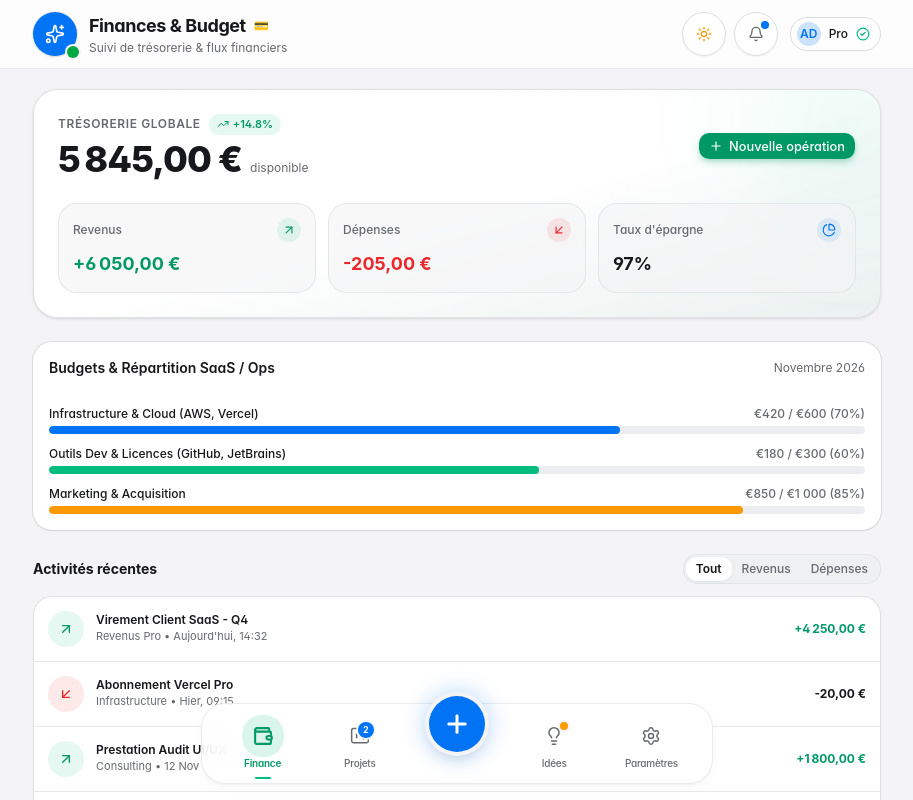
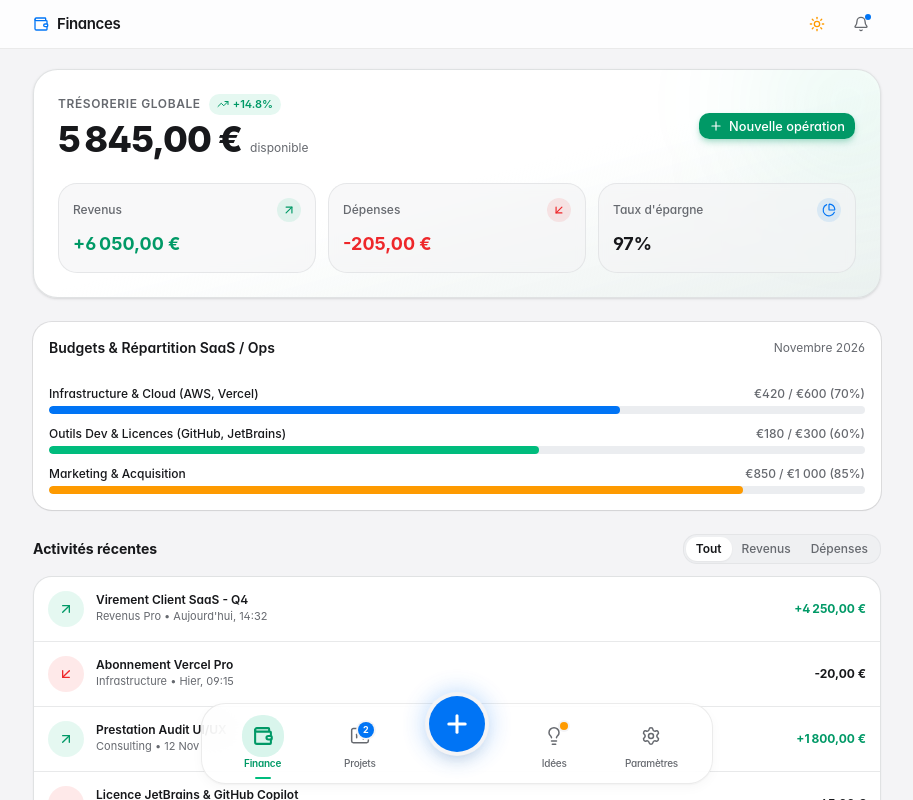
Before and after one commit to nosleepman1/productivity-client, a React (Vite) app: page / in a window 1280 px wide. Shown: the top 800 px of the page, without its empty margins (183-1096 px from the left). Built offline with nearby package versions, Linux system fonts and the light colour scheme.

Commit message:
refactor(ui): compact top bar and replace all emojis with Lucide React icons

```diff
--- a/src/App.tsx
+++ b/src/App.tsx
@@ -129,7 +129,7 @@ const INITIAL_IDEAS: IdeaItem[] = [
   {
     id: "idea-1",
     title: "Assistant IA pour prédire la trésorerie du mois",
-    category: "💡 Produit",
+    category: "Produit",
     description:
       "Analyser automatiquement les flux récurrents (abonnements, contrats clients) et générer une alerte en cas de creux de cash prévisible.",
     starred: true,
@@ -140,7 +140,7 @@ const INITIAL_IDEAS: IdeaItem[] = [
   {
     id: "idea-2",
     title: "Widget iOS / Android pour saisie instantanée d'une dépense",
-    category: "⚡ Quick Win",
+    category: "Quick Win",
     description:
       "Un bouton rapide sur l'écran d'accueil du smartphone qui ouvre directement la caméra pour scanner un reçu ou saisir un montant en 3 secondes.",
     starred: true,
@@ -151,7 +151,7 @@ const INITIAL_IDEAS: IdeaItem[] = [
   {
     id: "idea-3",
     title: "Mode Focus Pomodoro synchronisé avec les projets",
-    category: "🎯 Stratégie",
+    category: "Stratégie",
     description:
       "Associer chaque session de 25 minutes à une tâche spécifique du tableau de bord pour mesurer le temps réel passé.",
     starred: false,
@@ -162,7 +162,7 @@ const INITIAL_IDEAS: IdeaItem[] = [
   {
     id: "idea-4",
     title: "Système de parrainage et partage de templates de productivité",
-    category: "🚀 Growth",
+    category: "Growth",
     description:
       "Permettre aux utilisateurs de dupliquer des structures de projets prêtes à l'emploi et d'inviter des collaborateurs.",
     starred: false,
@@ -292,7 +292,7 @@ function ProductivityApp() {
             onToggleStar={handleToggleStar}
             onUpvote={handleUpvote}
             onQuickAddIdea={(title) =>
-              handleAddIdea({ title, category: "💡 Produit", description: "" })
+              handleAddIdea({ title, category: "Produit", description: "" })
             }
             onOpenQuickAdd={() => setIsQuickAddOpen(true)}
           />
--- a/src/components/layout/Header.tsx
+++ b/src/components/layout/Header.tsx
@@ -1,96 +1,68 @@
 import React from "react";
 import { useTheme } from "@/contexts/ThemeContext";
-import { Sun, Moon, Sparkles, Bell, CheckCircle2 } from "lucide-react";
+import {
+  Sun,
+  Moon,
+  Bell,
+  Wallet,
+  FolderKanban,
+  Lightbulb,
+  Settings,
+} from "lucide-react";
 
 interface HeaderProps {
   activeTab: "finance" | "projets" | "idees" | "parametres";
 }
 
+const TAB_META: Record<
+  HeaderProps["activeTab"],
+  { title: string; Icon: React.ComponentType<{ className?: string }> }
+> = {
+  finance: { title: "Finances", Icon: Wallet },
+  projets: { title: "Projets", Icon: FolderKanban },
+  idees: { title: "Idées", Icon: Lightbulb },
+  parametres: { title: "Réglages", Icon: Settings },
+};
+
 export const Header: React.FC<HeaderProps> = ({ activeTab }) => {
   const { theme, toggleTheme, resolvedTheme } = useTheme();
-
-  const titles: Record<string, { title: string; subtitle: string; icon: string }> = {
-    finance: {
-      title: "Finances & Budget",
-      subtitle: "Suivi de trésorerie & flux financiers",
-      icon: "💳",
-    },
-    projets: {
-      title: "Espace Projets",
-      subtitle: "Gestion agile, jalons & tâches",
-      icon: "🎯",
-    },
-    idees: {
-      title: "Boîte à Idées",
-      subtitle: "Inspiration, notes & opportunités",
-      icon: "💡",
-    },
-    parametres: {
-      title: "Paramètres",
-      subtitle: "Préférences, thème & configuration",
-      icon: "⚙️",
-    },
-  };
-
-  const current = titles[activeTab];
+  const { title, Icon } = TAB_META[activeTab];
 
   return (
     <header className="apple-glass-bar sticky top-0 z-30 w-full border-b transition-colors duration-200">
-      <div className="mx-auto flex max-w-4xl items-center justify-between px-4 py-3 sm:px-6">
-        {/* Brand / Left Info */}
-        <div className="flex items-center gap-3">
-          <div className="relative flex h-11 w-11 items-center justify-center rounded-2xl bg-primary text-primary-foreground shadow-sm ring-1 ring-black/5 dark:ring-white/15">
-            <Sparkles className="h-5 w-5" />
-            <span className="absolute -bottom-0.5 -right-0.5 h-3 w-3 rounded-full bg-[var(--finance)] ring-2 ring-background" />
-          </div>
-
-          <div>
-            <div className="flex items-center gap-2">
-              <h1 className="text-base font-bold tracking-tight text-foreground sm:text-lg">
-                {current.title}
-              </h1>
-              <span className="text-xs">{current.icon}</span>
-            </div>
-            <p className="text-xs text-muted-foreground hidden sm:block">
-              {current.subtitle}
-            </p>
-          </div>
+      <div className="mx-auto flex h-12 max-w-4xl items-center justify-between px-4 sm:px-6">
+        <div className="flex items-center gap-2">
+          <Icon className="h-4 w-4 text-primary" />
+          <h1 className="text-[15px] font-semibold tracking-tight text-foreground">
+            {title}
+          </h1>
         </div>
 
-        {/* Right Controls */}
-        <div className="flex items-center gap-2">
-          {/* Quick theme indicator pill */}
+        <div className="flex items-center gap-1">
           <button
+            type="button"
             onClick={toggleTheme}
             aria-label="Basculer le thème"
-            className="apple-press group relative flex h-11 w-11 items-center justify-center rounded-2xl border border-border bg-card/80 p-0 text-foreground shadow-xs hover:border-primary/50 hover:bg-accent"
-            title={`Mode actuel: ${theme === "system" ? `Système (${resolvedTheme})` : theme}. Cliquez pour basculer.`}
+            title={`Mode actuel : ${
+              theme === "system" ? `Système (${resolvedTheme})` : theme
+            }`}
+            className="apple-press flex h-10 w-10 items-center justify-center rounded-xl text-muted-foreground hover:bg-muted/60 hover:text-foreground"
           >
             {resolvedTheme === "dark" ? (
               <Moon className="h-4 w-4 text-primary" />
             ) : (
               <Sun className="h-4 w-4 text-amber-500" />
             )}
-            <span className="sr-only">Changer de thème</span>
           </button>
 
-          {/* Notifications Button */}
           <button
+            type="button"
             aria-label="Notifications"
-            className="apple-press relative flex h-11 w-11 items-center justify-center rounded-2xl border border-border bg-card/80 p-0 text-muted-foreground shadow-xs hover:text-foreground hover:bg-accent"
+            className="apple-press relative flex h-10 w-10 items-center justify-center rounded-xl text-muted-foreground hover:bg-muted/60 hover:text-foreground"
           >
             <Bell className="h-4 w-4" />
-            <span className="absolute top-2 right-2 h-2 w-2 rounded-full bg-primary ring-2 ring-card" />
+            <span className="absolute top-2.5 right-2.5 h-1.5 w-1.5 rounded-full bg-primary" />
           </button>
-
-          {/* User mini status */}
-          <div className="ml-1 hidden items-center gap-2 rounded-full border border-border bg-card/50 py-1 pl-1.5 pr-2.5 sm:flex">
-            <div className="flex h-6 w-6 items-center justify-center rounded-full bg-primary/20 text-xs font-semibold text-primary">
-              AD
-            </div>
-            <span className="text-xs font-medium text-foreground">Pro</span>
-            <CheckCircle2 className="h-3.5 w-3.5 text-emerald-500" />
-          </div>
         </div>
       </div>
     </header>
--- a/src/components/modals/QuickAddModal.tsx
+++ b/src/components/modals/QuickAddModal.tsx
@@ -49,7 +49,7 @@ export const QuickAddModal: React.FC<QuickAddModalProps> = ({
 
   // Idea form
   const [ideaTitle, setIdeaTitle] = useState("");
-  const [ideaCat, setIdeaCat] = useState("💡 Produit");
+  const [ideaCat, setIdeaCat] = useState("Produit");
   const [ideaDesc, setIdeaDesc] = useState("");
 
   const [savedSuccess, setSavedSuccess] = useState(false);
@@ -247,9 +247,9 @@ export const QuickAddModal: React.FC<QuickAddModalProps> = ({
                     onChange={(e) => setProjTag(e.target.value)}
                     className="h-8 w-full rounded-lg border border-input bg-background px-2.5 text-xs text-foreground outline-none focus:border-ring"
                   >
-                    <option value="Urgente">🔥 Urgente</option>
-                    <option value="Prioritaire">⚡ Prioritaire</option>
-                    <option value="Normale">🌱 Normale</option>
+                    <option value="Urgente">Urgente</option>
+                    <option value="Prioritaire">Prioritaire</option>
+                    <option value="Normale">Normale</option>
                   </select>
                 </div>
 
@@ -292,10 +292,10 @@ export const QuickAddModal: React.FC<QuickAddModalProps> = ({
                   onChange={(e) => setIdeaCat(e.target.value)}
                   className="h-8 w-full rounded-lg border border-input bg-background px-2.5 text-xs text-foreground outline-none focus:border-ring"
                 >
-                  <option value="💡 Produit">💡 Produit</option>
-                  <option value="🚀 Growth & Marketing">🚀 Growth & Marketing</option>
-                  <option value="⚡ Quick Win">⚡ Quick Win</option>
-                  <option value="🎯 Stratégie">🎯 Stratégie</option>
+                  <option value="Produit">Produit</option>
+                  <option value="Growth & Marketing">Growth &amp; Marketing</option>
+                  <option value="Quick Win">Quick Win</option>
+                  <option value="Stratégie">Stratégie</option>
                 </select>
               </div>
 
--- a/src/components/views/ParametresView.tsx
+++ b/src/components/views/ParametresView.tsx
@@ -13,6 +13,7 @@ import {
   ChevronRight,
   LogOut,
   RotateCcw,
+  Check,
 } from "lucide-react";
 
 interface ParametresViewProps {
@@ -270,9 +271,16 @@ export const ParametresView: React.FC<ParametresViewProps> = ({
               variant="outline"
               size="sm"
               onClick={handleReset}
-              className="h-9 text-xs"
+              className="h-9 text-xs gap-1.5"
             >
-              {resetDone ? "Réinitialisé ✓" : "Réinitialiser"}
+              {resetDone ? (
+                <>
+                  <Check className="h-3.5 w-3.5 text-[var(--finance)]" />
+                  Réinitialisé
+                </>
+              ) : (
+                "Réinitialiser"
+              )}
             </Button>
           </div>
         </Card>
```
Also changed, not shown: src/components/views/IdeesView.tsx (+23 -9 lines).
